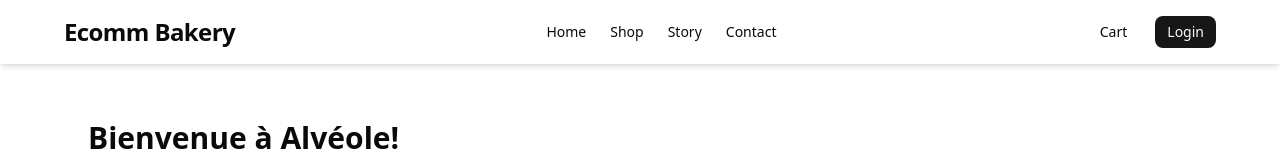
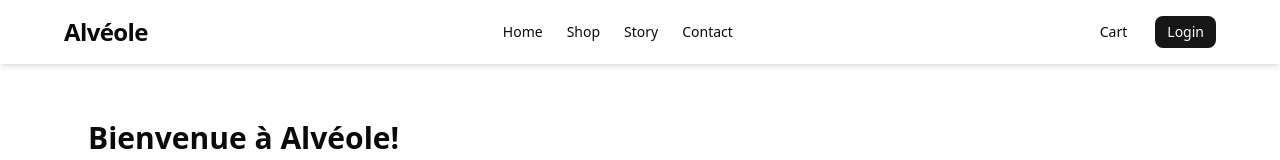
Before and after one commit to kekedezha/ecomm-x-frontend, a React (Vite) app: page / in a window 1280 px wide. Shown: the top 160 px of the page. Built offline with nearby package versions, Linux system fonts and the light colour scheme.

Commit message:
updated site name on navbar

```diff
--- a/src/components/layout/Navbar.tsx
+++ b/src/components/layout/Navbar.tsx
@@ -7,7 +7,7 @@
             <div className="flex items-center justify-between max-w-6xl mx-auto">
                 {/* Logo Brand / Home Page */}
                 <Link to="/" className="text-2xl font-bold tracking-tight">
-                    Ecomm Bakery
+                    Alvéole
                 </Link>
 
                 {/* Navigation Links */}
```
